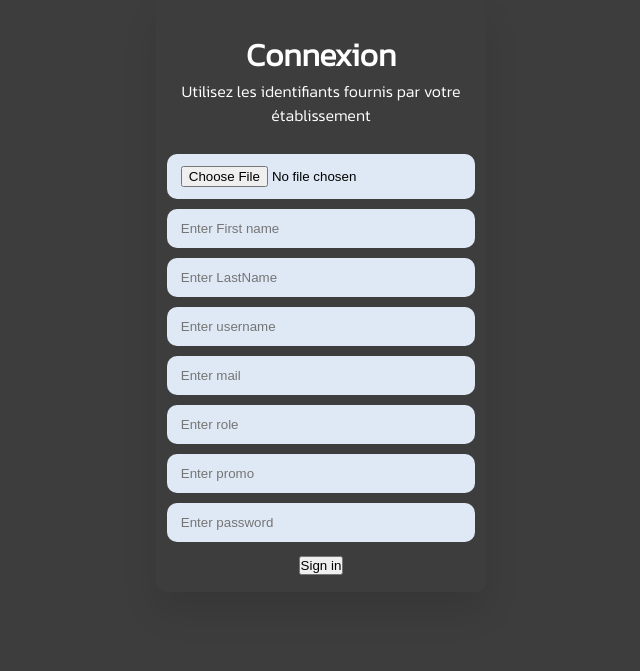
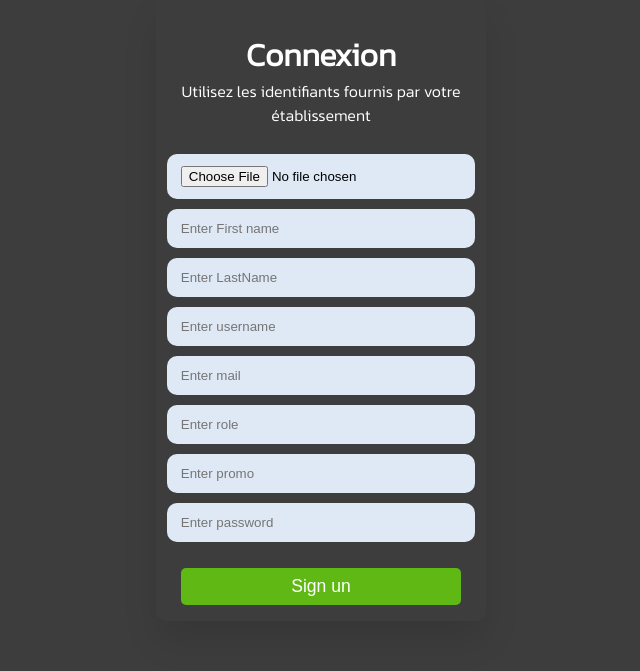
Before and after one commit to Hetic-Project/Connectify, a PHP site: page /profile/Page/signup.php in a window 1280 px wide. Shown: the part 131-802 px from the top of the page, without its empty margins (319-959 px from the left). Before the commit the page ends 706 px from the top, so only its background shows below. Run offline with PHP 8.4, Linux system fonts and the light colour scheme.

Commit message:
Signin to signup

```diff
--- a/client/Page/signup.php
+++ b/client/Page/signup.php
@@ -24,7 +24,7 @@ session_start();
                 -->
                 <input name="promo_id" type="text" placeholder="Enter promo">
                 <input name="password" type="text" placeholder="Enter password">
-                <button class="SignUn">Sign in</button>
+                <button class="SignUp">Sign un</button>
             </form>
         </div>
     </body>
--- a/client/css/signup.css
+++ b/client/css/signup.css
@@ -37,7 +37,7 @@ form input {
     color: #07001f;
 }
 
-.Signin {
+.SignUp {
     font-size: 1.1rem;
     margin-top: 1rem;
     padding: 8px 0;
@@ -50,7 +50,7 @@ form input {
     cursor: pointer;
 }
 
-Signin:hover {
+SignUp:hover {
     background: #2c5709;
     transition-duration: 0.2s;
 }
```
